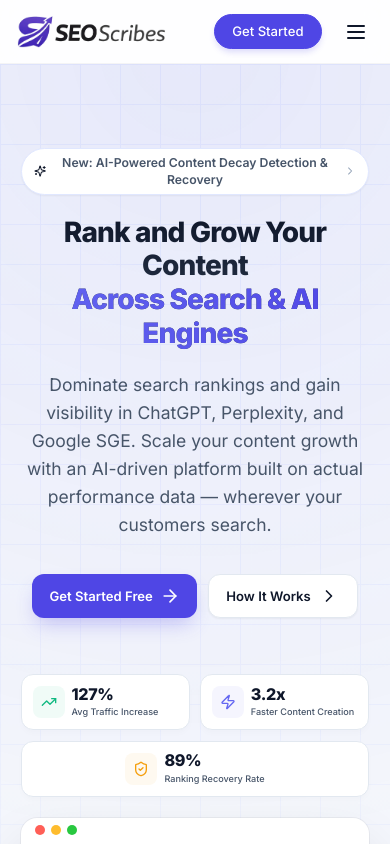
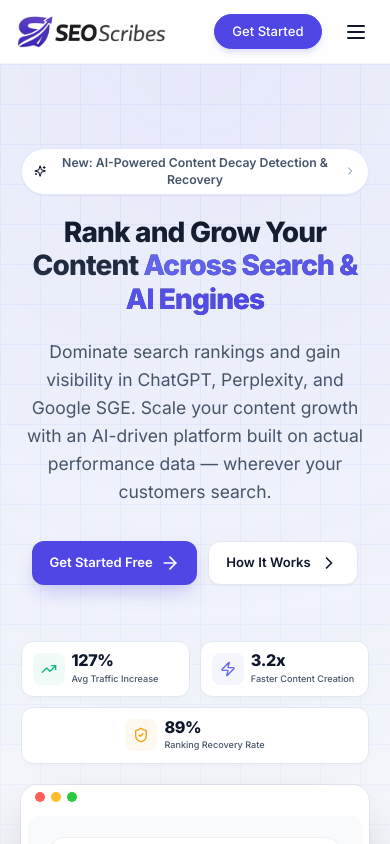
Before and after one commit to sshobhi776/seoscribes, a Next.js app: page / in a window 390 px wide. Shown: the top 844 px of the page. Built offline with nearby package versions, Linux system fonts and the light colour scheme.

Commit message:
Fix mobile heading layout: keep entire h1 text inline without forced breaks

```diff
--- a/src/app/page.tsx
+++ b/src/app/page.tsx
@@ -54,6 +54,10 @@ export default function LandingPage() {
           }
           .desktop-break {
             display: none;
+          }
+          .hero-h1-part1,
+          .hero-h1-part2 {
+            display: inline !important;
           }
           .hero-buttons {
             gap: 0.75rem !important;
@@ -245,8 +249,8 @@ export default function LandingPage() {
             WebkitBackgroundClip: 'text',
             WebkitTextFillColor: 'transparent'
           }}>
-            Rank and Grow Your Content{' '}
-            <span style={{
+            <span className="hero-h1-part1">Rank and Grow Your Content{' '}</span>
+            <span className="hero-h1-part2" style={{
               background: 'linear-gradient(90deg, var(--primary-500) 0%, var(--primary-600) 100%)',
               WebkitBackgroundClip: 'text',
               WebkitTextFillColor: 'transparent',
```
